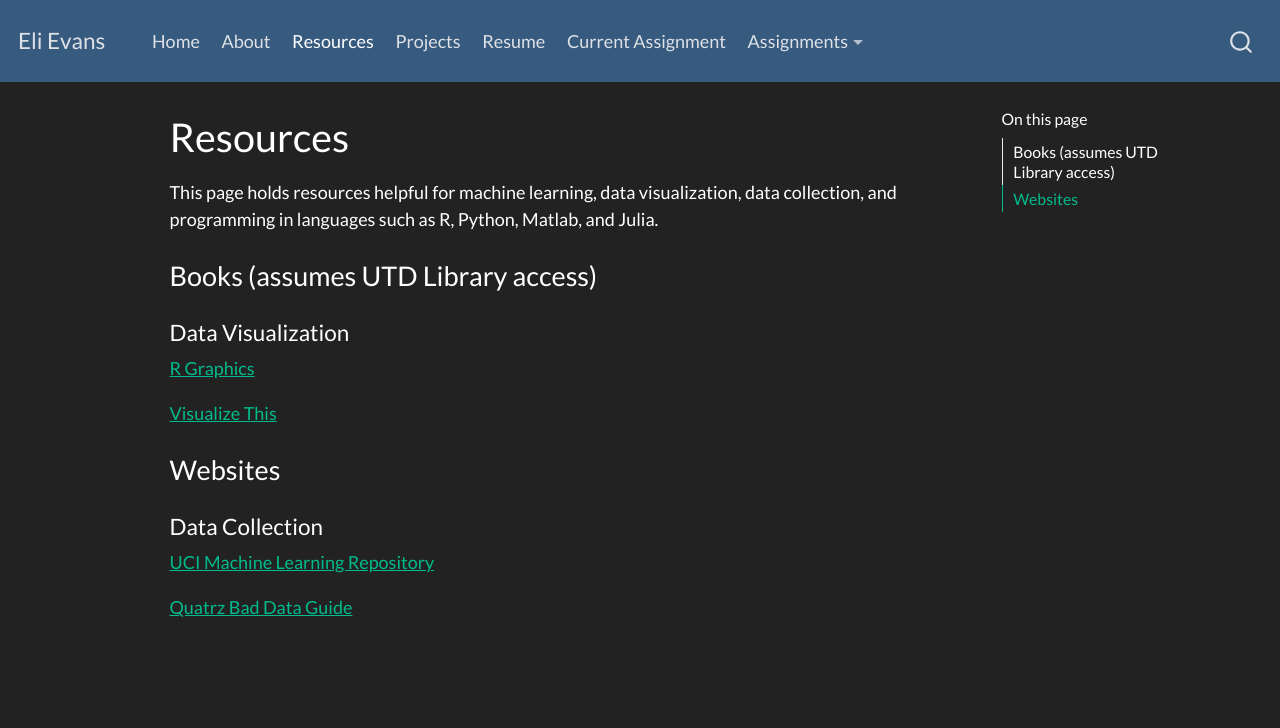
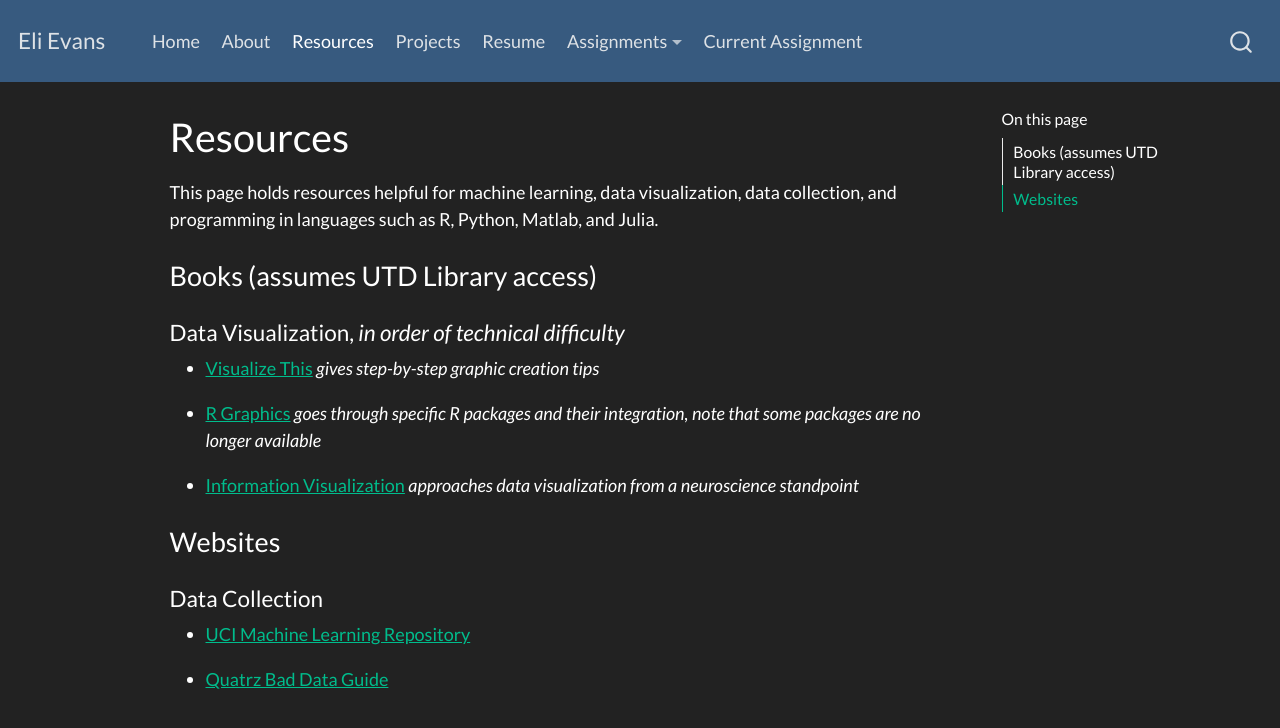
Before and after one commit to eliannaevans/eliannaevans.github.io, a plain HTML site: page resources.html in a window 1280 px wide. Drawn offline with Linux system fonts and the light colour scheme.

Commit message:
Added Information Visualization to resources, added book descriptions, ordered books

```diff
--- a/resources.html
+++ b/resources.html
@@ -94,9 +94,6 @@ ul.task-list li input[type="checkbox"] {
   <li class="nav-item">
     <a class="nav-link" href="./resume.pdf">Resume</a>
   </li>
-  <li class="nav-item">
-    <a class="nav-link" href="./assignment01.html">Current Assignment</a>
-  </li>
   <li class="nav-item dropdown ">
     <a class="nav-link dropdown-toggle" href="#" id="nav-menu-assignments" role="button" data-bs-toggle="dropdown" aria-expanded="false">Assignments</a>
     <ul class="dropdown-menu" aria-labelledby="nav-menu-assignments">
@@ -105,6 +102,9 @@ ul.task-list li input[type="checkbox"] {
  <span class="dropdown-text">Assignment 01</span></a>
   </li>
     </ul>
+  </li>
+  <li class="nav-item">
+    <a class="nav-link" href="./assignment01.html">Current Assignment</a>
   </li>
 </ul>
               <div id="quarto-search" class="" title="Search"></div>
@@ -148,18 +148,23 @@ ul.task-list li input[type="checkbox"] {
 <p>This page holds resources helpful for machine learning, data visualization, data collection, and programming in languages such as R, Python, Matlab, and Julia.</p>
 <section id="books-assumes-utd-library-access" class="level3">
 <h3 class="anchored" data-anchor-id="books-assumes-utd-library-access">Books (assumes UTD Library access)</h3>
-<section id="data-visualization" class="level4">
-<h4 class="anchored" data-anchor-id="data-visualization">Data Visualization</h4>
-<p><a href="https://utdallas.primo.exlibrisgroup.com/permalink/01UT_DALLAS/1cevajv/alma9928030581301421">R Graphics</a></p>
-<p><a href="https://utdallas.primo.exlibrisgroup.com/permalink/01UT_DALLAS/1cevajv/alma9928028599101421">Visualize This</a></p>
+<section id="data-visualization-in-order-of-technical-difficulty" class="level4">
+<h4 class="anchored" data-anchor-id="data-visualization-in-order-of-technical-difficulty">Data Visualization, <em>in order of technical difficulty</em></h4>
+<ul>
+<li><p><a href="https://utdallas.primo.exlibrisgroup.com/permalink/01UT_DALLAS/1cevajv/alma9928028599101421">Visualize This</a> <em>gives step-by-step graphic creation tips</em></p></li>
+<li><p><a href="https://utdallas.primo.exlibrisgroup.com/permalink/01UT_DALLAS/1cevajv/alma9928030581301421">R Graphics</a> <em>goes through specific R packages and their integration, note that some packages are no longer available</em></p></li>
+<li><p><a href="https://utdallas.primo.exlibrisgroup.com/permalink/01UT_DALLAS/1q9pas8/cdi_scopus_primary_255032293">Information Visualization</a> <em>approaches data visualization from a neuroscience standpoint</em></p></li>
+</ul>
 </section>
 </section>
 <section id="websites" class="level3">
 <h3 class="anchored" data-anchor-id="websites">Websites</h3>
 <section id="data-collection" class="level4">
 <h4 class="anchored" data-anchor-id="data-collection">Data Collection</h4>
-<p><a href="https://archive.ics.uci.edu/ml/datasets.php">UCI Machine Learning Repository</a></p>
-<p><a href="https://github.com/Quartz/bad-data-guide">Quatrz Bad Data Guide</a></p>
+<ul>
+<li><p><a href="https://archive.ics.uci.edu/ml/datasets.php">UCI Machine Learning Repository</a></p></li>
+<li><p><a href="https://github.com/Quartz/bad-data-guide">Quatrz Bad Data Guide</a></p></li>
+</ul>
 
 
 </section>
--- a/search.json
+++ b/search.json
@@ -32,6 +32,6 @@
     "href": "resources.html",
     "title": "Resources",
     "section": "",
-    "text": "Books (assumes UTD Library access)\n\nData Visualization\nR Graphics\nVisualize This\n\n\n\nWebsites\n\nData Collection\nUCI Machine Learning Repository\nQuatrz Bad Data Guide"
+    "text": "Books (assumes UTD Library access)\n\nData Visualization, in order of technical difficulty\n\nVisualize This gives step-by-step graphic creation tips\nR Graphics goes through specific R packages and their integration, note that some packages are no longer available\nInformation Visualization approaches data visualization from a neuroscience standpoint\n\n\n\n\nWebsites\n\nData Collection\n\nUCI Machine Learning Repository\nQuatrz Bad Data Guide"
   }
 ]
```
Also changed, not shown: about.html (+3 -3 lines), assignment01.html (+3 -3 lines), index.html (+3 -3 lines), projects.html (+3 -3 lines).
